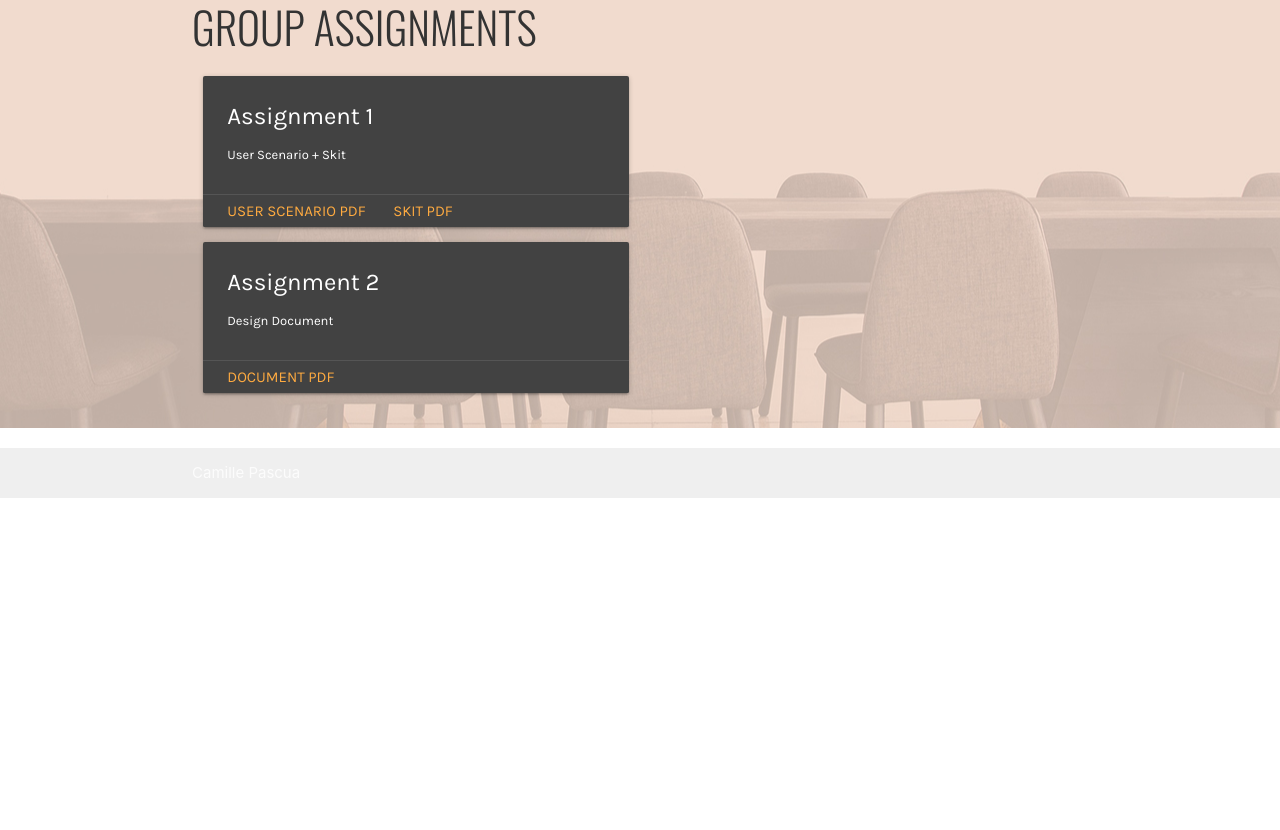
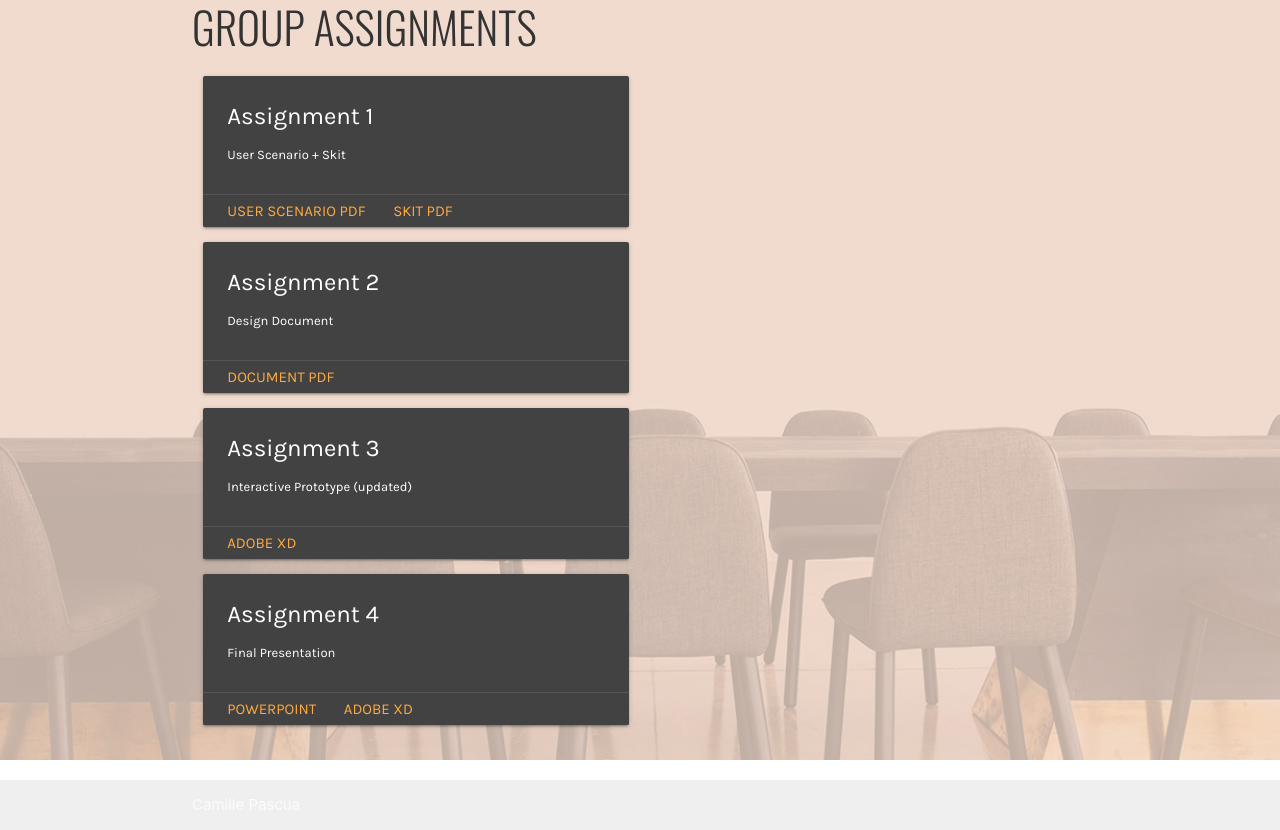
Before and after one commit to ggellimac/HCI, a plain HTML site: page csc4720.html in a window 1280 px wide. Shown: the part 1040-1870 px from the top of the page. Before the commit the page ends 1538 px from the top, so only its background shows below. Drawn offline with nearby package versions, Linux system fonts and the light colour scheme.

Commit message:
added all group assignments

```diff
--- a/csc4720.html
+++ b/csc4720.html
@@ -109,6 +109,25 @@
                 <a href="https://drive.google.com/file/d/1tAiNvpXzheNbYHb7GeFHKT_rq3TEQlPz/view?usp=sharing" target="_blank">Document PDF</a>
               </div>
             </div>
+            <div class="card grey darken-3">
+              <div class="card-content white-text">
+                <span class="card-title">Assignment 3</span>
+                <p class="white-text">Interactive Prototype (updated)</p>
+              </div>
+              <div class="card-action">
+                <a href="https://xd.adobe.com/view/7481bcd4-c005-4d04-592f-769db8618494-02b0/" target="_blank">Adobe XD</a>
+              </div>
+            </div>
+            <div class="card grey darken-3">
+              <div class="card-content white-text">
+                <span class="card-title">Assignment 4</span>
+                <p class="white-text">Final Presentation</p>
+              </div>
+              <div class="card-action">
+                <a href="https://docs.google.com/presentation/d/1ZVv1-KdlhuBawC4RGsTj2Gvt0-ptVq5qHf0mOhz9e5A/edit?usp=sharing" target="_blank">PowerPoint</a>
+                <a href="https://xd.adobe.com/view/7481bcd4-c005-4d04-592f-769db8618494-02b0/" target="_blank">Adobe XD</a>
+              </div>
+            </div>
           </div>
         </div>
       </div> <!-- end of container -->
```
